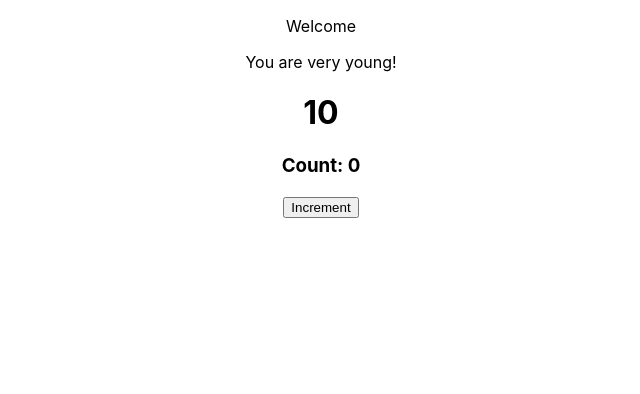
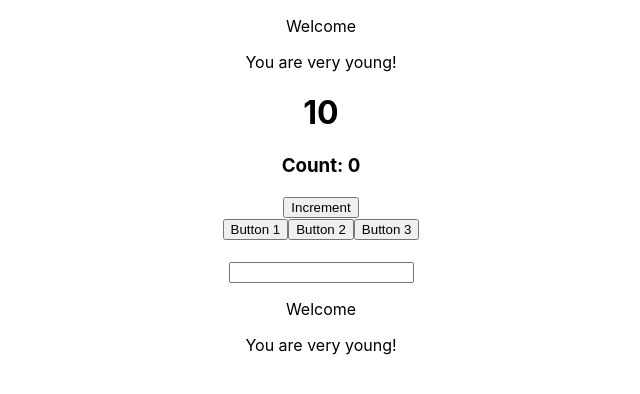
Before and after one commit to GiadaStracqualursi/react-exercises, a React (Create React App) app: page / in a window 1280 px wide. Shown: the top 394 px of the page, without its empty margins (319-959 px from the left). Built offline with nearby package versions, Linux system fonts and the light colour scheme.

Commit message:
InteractiveWelcome

```diff
--- a/src/App.js
+++ b/src/App.js
@@ -1,6 +1,8 @@
 
 import './App.css';
 import { ClickCounter } from './ClickCounter';
+import { ClickTracker } from './ClickTracker';
+import { InteractiveWelcome } from './InteractiveWelcome';
 import {Welcome} from './Welcome'
 
 function App() {
@@ -8,6 +10,8 @@ function App() {
     <div className="App">
       <Welcome name={<strong>Alfio</strong>} age= {16} />
       <ClickCounter/>
+      <ClickTracker/>
+      <InteractiveWelcome/>
 
     </div>
   );
--- /dev/null
+++ b/src/ClickTracker.js
@@ -0,0 +1,25 @@
+import React from 'react'
+
+export class ClickTracker extends React.Component {
+	state = {
+		clickedButton: null,
+	}
+
+	handleClick = (event) => {
+		this.setState({
+			clickedButton: event.target.name,
+		})
+	}
+
+	render() {
+		return (
+			<div>
+				<button name="Button 1" onClick={this.handleClick}>Button 1</button>
+				<button name="Button 2" onClick={this.handleClick}>Button 2</button>
+				<button name="Button 3" onClick={this.handleClick}>Button 3</button>
+
+				<h1>{this.state.clickedButton}</h1>
+			</div>
+		)
+	}
+}
--- /dev/null
+++ b/src/InteractiveWelcome.js
@@ -0,0 +1,20 @@
+import React from "react";
+import { Welcome } from "./Welcome";
+
+export class InteractiveWelcome extends React.Component{
+
+    state= {
+        name: ""
+    }
+    handleInputChange = (event) => {
+        this.setState({
+            name:event.target.value
+        })
+    }
+    render() {
+        return  <>
+                    <input name="name" value={this.state.name} onChange={this.handleInputChange} />
+                    <Welcome name={this.state.name}/>
+                </>
+    }
+}
```
